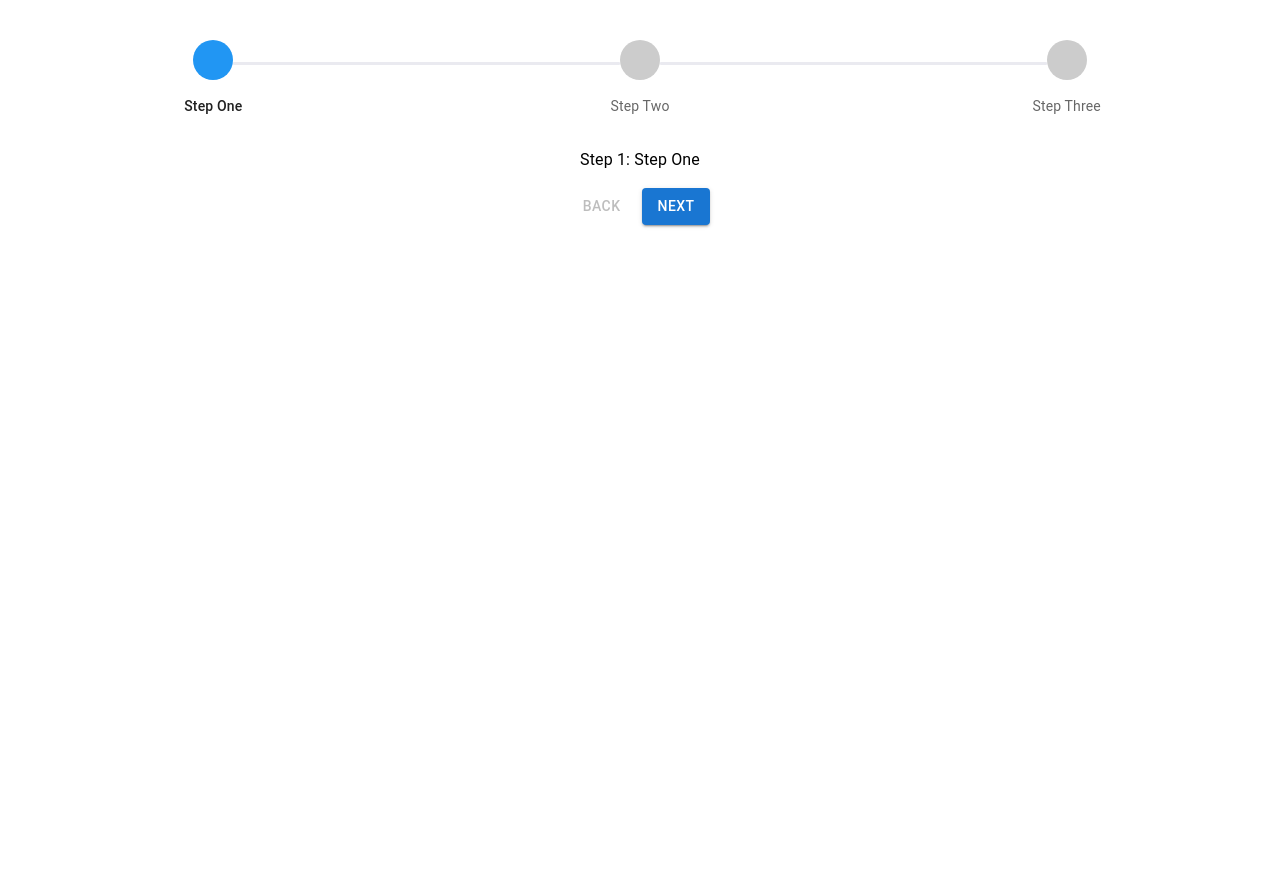
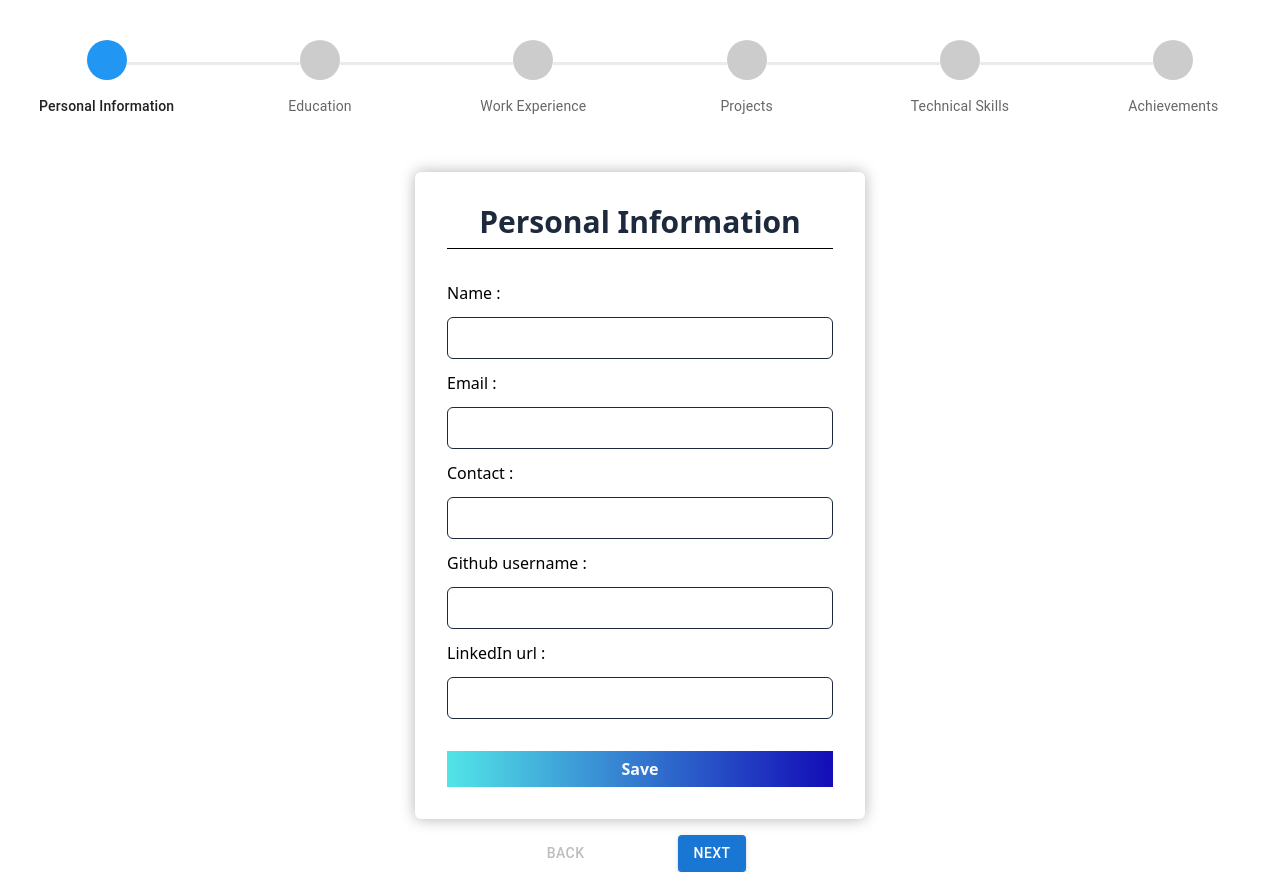
Before and after one commit to Sailesh-developer/ResumeMaker-UI, a React (Vite) app: page /mainpage in a window 1280 px wide. Before the commit the page ends 800 px from the top, so only its background shows below. Built offline with nearby package versions, Linux system fonts and the light colour scheme; some icons are missing.

Commit message:
added new resume components

```diff
--- a/src/components/Mainpage.jsx
+++ b/src/components/Mainpage.jsx
@@ -6,6 +6,12 @@ import Check from '@mui/icons-material/Check';
 import SettingsIcon from '@mui/icons-material/Settings';
 import GroupAddIcon from '@mui/icons-material/GroupAdd';
 import VideoLabelIcon from '@mui/icons-material/VideoLabel';
+import PersonalInfo from './resumeComponents/PersonalInfo';
+import Education from './resumeComponents/Education';
+import WorkExperience from './resumeComponents/WorkExperience';
+import Projects from './resumeComponents/Projects';
+import TechnicalSkills from './resumeComponents/TechnicalSkills';
+import Achievements from './resumeComponents/Achievements';
 
 
 const Mainpage = () => {
@@ -88,7 +94,7 @@ function ColorlibStepIcon(props) {
     setActiveStep(0);
   };
 
-  const steps = ['Step One', 'Step Two', 'Step Three'];
+  const steps = ['Personal Information', 'Education', 'Work Experience', 'Projects', 'Technical Skills', 'Achievements'];
 
   return (
     <Box sx={{ width: '100%', mt: 5 }}>
@@ -100,27 +106,47 @@ function ColorlibStepIcon(props) {
         ))}
       </Stepper>
 
-      <Box sx={{ mt: 4, textAlign: 'center' }}>
-        {activeStep === steps.length ? (
-          <>
-            <Typography>All steps completed!</Typography>
-            <Button onClick={handleReset} sx={{ mt: 2 }}>Reset</Button>
-          </>
-        ) : (
-          <>
-            <Typography sx={{ mb: 2 }}>Step {activeStep + 1}: {steps[activeStep]}</Typography>
+      {activeStep === 0 && (
+        <PersonalInfo />
+      )}
+
+       {activeStep === 1 && (
+        <Education />
+      )}
+
+          {activeStep === 2 && (
+        <WorkExperience />
+      )}
+
+      {activeStep === 3 && (
+         <Projects />
+      )
+      }
+
+      {activeStep === 4 && (
+         <TechnicalSkills />
+      )
+      }
+
+      {activeStep === 5 && (
+         <Achievements />
+      )
+      }
+
+            <Box sx={{ textAlign: 'center'}}>
+             <>
             <Button
               disabled={activeStep === 0}
               onClick={handleBack}
-              sx={{ mr: 1 }}
+              sx={{ mr: 10 }}
             >
               Back
             </Button>
-            <Button variant="contained" onClick={handleNext}>
-              {activeStep === steps.length - 1 ? 'Finish' : 'Next'}
+            <Button variant="contained" onClick={handleNext} disabled = {activeStep === 5}>
+              Next
             </Button>
-          </>
-        )}
+            </>
+
       </Box>
     </Box>
   );
--- /dev/null
+++ b/src/components/resumeComponents/Achievements.jsx
@@ -0,0 +1,41 @@
+import InputField from "../shared/InputField";
+
+
+const Achievements = () => {
+
+
+    const inputHeight = {
+    height: "120px",
+    }
+
+    return(
+
+             <div className="flex justify-center items-center mt-10">
+       <div className="w-full md:w-1/2 flex justify-center items-center p-4">
+                <form className="sm:w-[450px] w-[360px] shadow-custom py-8 sm:px-8 px-4 rounded-md">
+
+                 <div className="flex flex-col items-center justify-center">
+                    <h1 className="text-slate-800 text-center font-montserrat lg:text-3xl text-2xl font-bold">
+                     Achievements
+                    </h1>
+                     <div className="flex flex-col gap-3 w-full">
+                <hr className="mt-2 mb-5 text-black"/>
+                <label>Achievements : </label>
+                <InputField inputHeight={inputHeight.height}/>
+
+                <label>Portfolio URL (Optional): </label>
+                <InputField />
+
+                </div>
+                </div>
+                <button className="bg-button-gradient p-1.5 mt-8 w-full text-slate-50 font-semibold cursor-pointer">Save</button>
+
+                </form>
+
+                </div>
+                </div>
+
+    )
+}
+
+export default Achievements;
--- /dev/null
+++ b/src/components/resumeComponents/Education.jsx
@@ -0,0 +1,52 @@
+import InputField from "../shared/InputField";
+
+
+
+const Education = () => {
+     return(
+      <div className="flex justify-center items-center mt-10">
+       <div className="w-full md:w-1/2 flex justify-center items-center p-4">
+                <form className="sm:w-[450px] w-[360px] shadow-custom py-8 sm:px-8 px-4 rounded-md">
+
+                 <div className="flex flex-col items-center justify-center">
+                    <h1 className="text-slate-800 text-center font-montserrat lg:text-3xl text-2xl font-bold">
+                      Education
+                    </h1>
+                    <hr className="mt-2 mb-5 text-black w-full"/>
+                     <div className="flex flex-col gap-3 w-full overflow-y-scroll max-h-111.5">
+
+                <label>Institute Name : </label>
+                <InputField />
+
+                <label>Degree : </label>
+                <InputField />
+
+                <label>CGPA : </label>
+                <InputField />
+
+                <label>HSC : </label>
+                <InputField />
+
+                <label>Percentage : </label>
+                <InputField />
+
+
+                <label>SSLC : </label>
+                <InputField />
+
+
+                <label>Percentage : </label>
+                <InputField />
+                </div>
+                </div>
+                <button className="bg-button-gradient p-1.5 mt-8 w-full text-slate-50 font-semibold cursor-pointer">Save</button>
+
+                </form>
+
+                </div>
+                </div>
+     )
+}
+
+
+export default Education;
--- /dev/null
+++ b/src/components/resumeComponents/PersonalInfo.jsx
@@ -0,0 +1,42 @@
+import InputField from "../shared/InputField";
+
+
+const PersonalInfo = () => {
+
+    return(
+        <div className="flex justify-center items-center mt-10">
+       <div className="w-full md:w-1/2 flex justify-center items-center p-4">
+                <form className="sm:w-[450px] w-[360px] shadow-custom py-8 sm:px-8 px-4 rounded-md">
+
+                 <div className="flex flex-col items-center justify-center">
+                    <h1 className="text-slate-800 text-center font-montserrat lg:text-3xl text-2xl font-bold">
+                      Personal Information
+                    </h1>
+                     <div className="flex flex-col gap-3 w-full">
+                <hr className="mt-2 mb-5 text-black"/>
+                <label>Name : </label>
+                <InputField />
+
+                <label>Email : </label>
+                <InputField />
+
+                <label>Contact : </label>
+                <InputField />
+
+                <label>Github username : </label>
+                <InputField />
+
+                <label>LinkedIn url : </label>
+                <InputField />
+                </div>
+                </div>
+                <button className="bg-button-gradient p-1.5 mt-8 w-full text-slate-50 font-semibold cursor-pointer">Save</button>
+
+                </form>
+
+                </div>
+                </div>
+    )
+}
+
+export default PersonalInfo;
--- /dev/null
+++ b/src/components/resumeComponents/Projects.jsx
@@ -0,0 +1,49 @@
+import InputField from "../shared/InputField";
+
+
+const Projects = () => {
+
+
+const inputHeight = {
+    height: "180px",
+}
+
+
+    return(
+      <div className="flex justify-center items-center mt-10">
+       <div className="w-full md:w-1/2 flex justify-center items-center p-4">
+                <form className="sm:w-[450px] w-[360px] shadow-custom py-8 sm:px-8 px-4 rounded-md">
+
+                 <div className="flex flex-col items-center justify-center">
+                    <h1 className="text-slate-800 text-center font-montserrat lg:text-3xl text-2xl font-bold">
+                      Projects
+                    </h1>
+                     <div className="flex flex-col gap-3 w-full">
+                <hr className="mt-2 mb-5 text-black"/>
+                  <div className="flex flex-col gap-3 w-full overflow-y-scroll max-h-110">
+                <label>Project Title - 1 : </label>
+                <InputField />
+
+                <label>Description : </label>
+                <InputField inputHeight={inputHeight.height}/>
+
+                <label>Project Title - 2 : </label>
+                <InputField />
+
+                <label>Description : </label>
+                <InputField inputHeight={inputHeight.height}/>
+                 </div>
+                </div>
+                </div>
+                <button className="bg-button-gradient p-1.5 mt-8 w-full text-slate-50 font-semibold cursor-pointer">Save</button>
+
+                </form>
+
+                </div>
+                </div>
+    )
+
+}
+
+
+export default Projects;
--- /dev/null
+++ b/src/components/resumeComponents/TechnicalSkills.jsx
@@ -0,0 +1,37 @@
+import InputField from "../shared/InputField";
+
+
+const TechnicalSkills = () => {
+
+
+    return(
+              <div className="flex justify-center items-center mt-10">
+       <div className="w-full md:w-1/2 flex justify-center items-center p-4">
+                <form className="sm:w-[450px] w-[360px] shadow-custom py-8 sm:px-8 px-4 rounded-md">
+
+                 <div className="flex flex-col items-center justify-center">
+                    <h1 className="text-slate-800 text-center font-montserrat lg:text-3xl text-2xl font-bold">
+                     Technical Skills
+                    </h1>
+                     <div className="flex flex-col gap-3 w-full">
+                <hr className="mt-2 mb-5 text-black"/>
+                <label>Languages : </label>
+                <InputField />
+
+                <label>Frameworks : </label>
+                <InputField />
+
+                <label>Platforms : </label>
+                <InputField />
+                </div>
+                </div>
+                <button className="bg-button-gradient p-1.5 mt-8 w-full text-slate-50 font-semibold cursor-pointer">Save</button>
+
+                </form>
+
+                </div>
+                </div>
+    )
+}
+
+export default TechnicalSkills;
--- /dev/null
+++ b/src/components/resumeComponents/WorkExperience.jsx
@@ -0,0 +1,46 @@
+import InputField from "../shared/InputField";
+
+
+const WorkExperience = () => {
+
+const inputHeight = {
+    height: "180px",
+}
+
+
+    return(
+      <div className="flex justify-center items-center mt-10">
+       <div className="w-full md:w-1/2 flex justify-center items-center p-4">
+                <form className="sm:w-[450px] w-[360px] shadow-custom py-8 sm:px-8 px-4 rounded-md">
+
+                 <div className="flex flex-col items-center justify-center">
+                    <h1 className="text-slate-800 text-center font-montserrat lg:text-3xl text-2xl font-bold">
+                      Work Experience
+                    </h1>
+                     <div className="flex flex-col gap-3 w-full">
+                <hr className="mt-2 mb-5 text-black"/>
+                  <div className="flex flex-col gap-3 w-full overflow-y-scroll max-h-110">
+                <label>Project Title - 1 : </label>
+                <InputField />
+
+                <label>Description : </label>
+                <InputField inputHeight={inputHeight.height}/>
+
+                <label>Project Title - 2 : </label>
+                <InputField />
+
+                <label>Description : </label>
+                <InputField inputHeight={inputHeight.height}/>
+                 </div>
+                </div>
+                </div>
+                <button className="bg-button-gradient p-1.5 mt-8 w-full text-slate-50 font-semibold cursor-pointer">Save</button>
+
+                </form>
+
+                </div>
+                </div>
+    )
+}
+
+export default WorkExperience;
--- a/src/components/shared/InputField.jsx
+++ b/src/components/shared/InputField.jsx
@@ -1,10 +1,14 @@
 
 
-const InputField = () => {
+
+const InputField = ({inputHeight}) => {
+
+
+
 
     return(
         <div className="flex flex-col gap-1 w-full">
-            <input type="text" className="px-2 py-2 border outline-none bg-transparent text-slate-800 rounded-md" />
+            <input type="text" className="px-2 py-2 border outline-none bg-transparent text-slate-800 rounded-md" style={{height : `${inputHeight}`}} />
         </div>
     )
 }
```
